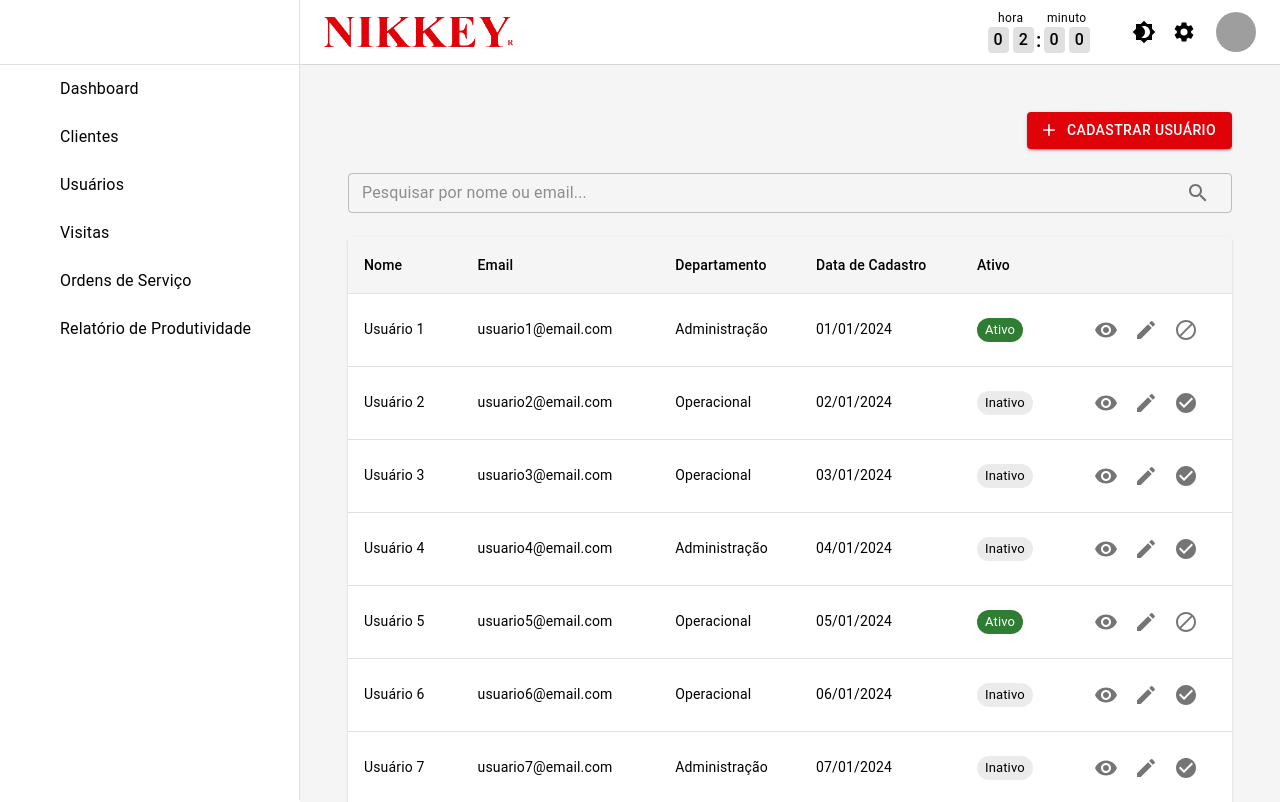
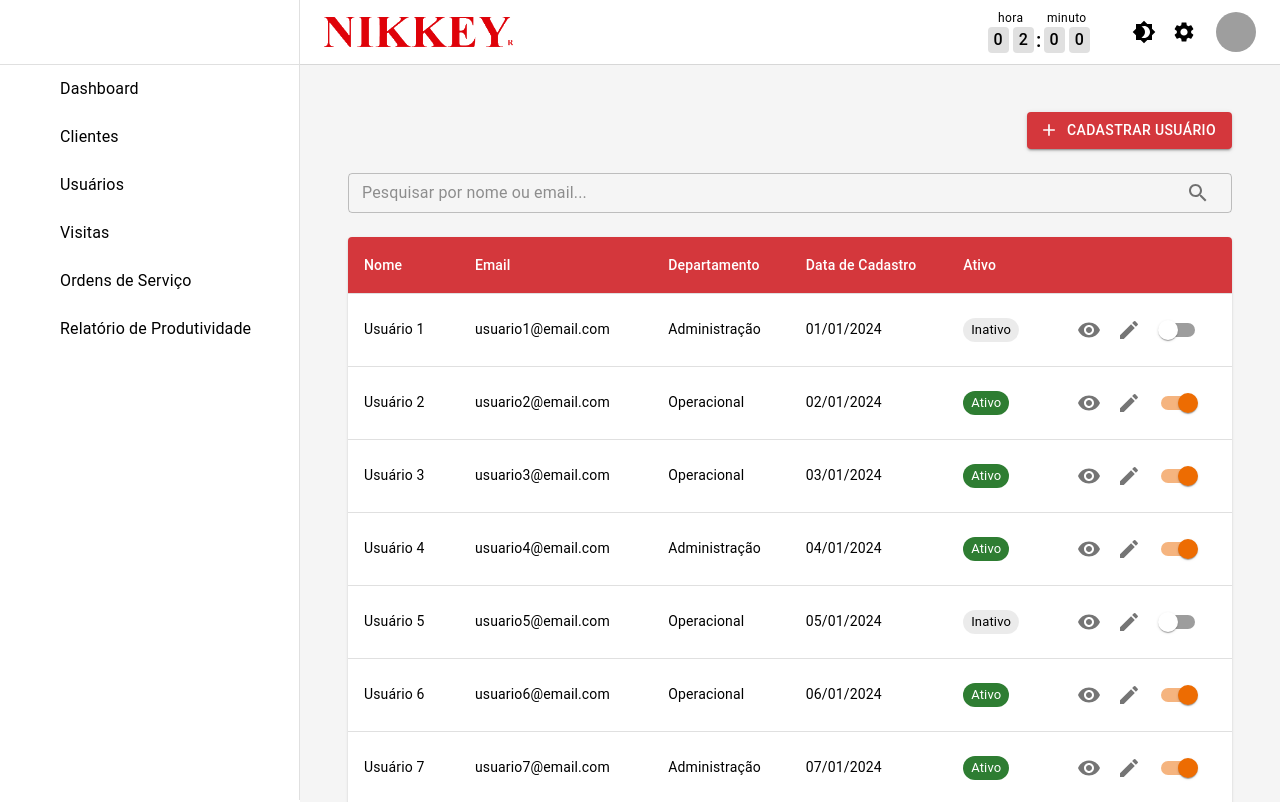
Before and after one commit to Sankhya-ABC/nikkey-frontend, a React (Vite) app: page /clientes in a window 1280 px wide. Shown: the top 802 px of the page. Built offline with nearby package versions, Linux system fonts and the light colour scheme; grey boxes are pictures that could not be loaded; some icons are missing.

Commit message:
feat: Layout with title in primary

```diff
--- a/src/components/Template/Layout/index.tsx
+++ b/src/components/Template/Layout/index.tsx
@@ -10,7 +10,11 @@ export const Layout: React.FC<LayoutProps> = ({ title, children }) => {
   return (
     <Grid container spacing={3}>
       <Grid item size={{ xs: 12 }}>
-        <Typography variant="h4" sx={{ lineHeight: 1, fontWeight: 0 }}>
+        <Typography
+          color="primary"
+          variant="h4"
+          sx={{ lineHeight: 1, fontWeight: 600 }}
+        >
           {title}
         </Typography>
       </Grid>
--- a/src/components/Template/tokens.tsx
+++ b/src/components/Template/tokens.tsx
@@ -13,7 +13,7 @@ export const themeTokens = (themeMode: ThemeMode) => ({
 
 const mainColors = {
   primary: {
-    main: "#df0209",
+    main: "#D4373C",
   },
   secondary: {
     main: "#1976d2",
--- a/src/pages/Clientes/index.tsx
+++ b/src/pages/Clientes/index.tsx
@@ -20,6 +20,7 @@ import {
   IconButton,
   InputAdornment,
   Paper,
+  Switch,
   Table,
   TableBody,
   TableCell,
@@ -28,6 +29,7 @@ import {
   TablePagination,
   TableRow,
   TextField,
+  Tooltip,
   Typography,
 } from "@mui/material";
 import { useEffect, useState } from "react";
@@ -37,7 +39,7 @@ const mockUsers = Array.from({ length: 45 }, (_, index) => ({
   nome: `Usuário ${index + 1}`,
   email: `usuario${index + 1}@email.com`,
   departamento: index % 3 === 0 ? `Administração` : `Operacional`,
-  ativo: index % 4 === 0 ? true : false,
+  ativo: index % 4 !== 0,
   dataCadastro: new Date(2024, 0, index + 1).toLocaleDateString("pt-BR"),
 }));
 
@@ -99,19 +101,25 @@ export const Clientes = () => {
     setDialogType("");
   };
 
-  const handleDeactivateUser = () => {
+  const handleToggleUserStatus = () => {
     if (selectedUser) {
       const updatedUsers = users.map((user) =>
         user.id === selectedUser.id
           ? {
               ...user,
-              ativo: user.ativo === "active" ? "inactive" : "active",
+              ativo: !user.ativo,
             }
           : user,
       );
       setUsers(updatedUsers);
       handleCloseDialog();
     }
+  };
+
+  const handleSwitchClick = (user) => {
+    setSelectedUser(user);
+    setDialogType("deactivate");
+    setOpenDialog(true);
   };
 
   const paginatedUsers = filteredUsers.slice(
@@ -144,19 +152,25 @@ export const Clientes = () => {
               </Box>
               <Box>
                 <Typography variant="subtitle2" color="textSecondary">
-                  ativo
+                  Departamento
+                </Typography>
+                <Typography variant="body1">
+                  {selectedUser.departamento}
+                </Typography>
+              </Box>
+              <Box>
+                <Typography variant="subtitle2" color="textSecondary">
+                  Status
                 </Typography>
                 <Chip
-                  label={selectedUser.ativo === "active" ? "Ativo" : "Inativo"}
-                  color={
-                    selectedUser.ativo === "active" ? "success" : "default"
-                  }
+                  label={selectedUser.ativo ? "Ativo" : "Inativo"}
+                  color={selectedUser.ativo ? "success" : "default"}
                   size="small"
                 />
               </Box>
               <Box>
                 <Typography variant="subtitle2" color="textSecondary">
-                  Data de Criação
+                  Data de Cadastro
                 </Typography>
                 <Typography variant="body1">
                   {selectedUser.dataCadastro}
@@ -186,6 +200,11 @@ export const Clientes = () => {
                 defaultValue={selectedUser.email}
                 fullWidth
               />
+              <TextField
+                label="Departamento"
+                defaultValue={selectedUser.departamento}
+                fullWidth
+              />
             </Box>
           </DialogContent>
         );
@@ -194,7 +213,7 @@ export const Clientes = () => {
         return (
           <DialogContent>
             <DialogContentText>
-              {selectedUser.ativo === "active"
+              {selectedUser.ativo
                 ? `Tem certeza que deseja desativar o usuário ${selectedUser.nome}?`
                 : `Tem certeza que deseja ativar o usuário ${selectedUser.nome}?`}
             </DialogContentText>
@@ -231,10 +250,10 @@ export const Clientes = () => {
             <Button onClick={handleCloseDialog}>Cancelar</Button>
             <Button
               variant="contained"
-              color={selectedUser?.ativo === "active" ? "warning" : "success"}
-              onClick={handleDeactivateUser}
+              color={selectedUser?.ativo ? "warning" : "success"}
+              onClick={handleToggleUserStatus}
             >
-              {selectedUser?.ativo === "active" ? "Desativar" : "Ativar"}
+              {selectedUser?.ativo ? "Desativar" : "Ativar"}
             </Button>
           </DialogActions>
         );
@@ -294,12 +313,53 @@ export const Clientes = () => {
           <Table stickyHeader aria-label="tabela de usuários">
             <TableHead>
               <TableRow>
-                <TableCell>Nome</TableCell>
-                <TableCell>Email</TableCell>
-                <TableCell>Departamento</TableCell>
-                <TableCell>Data de Cadastro</TableCell>
-                <TableCell>Ativo</TableCell>
-                <TableCell align="center" />
+                <TableCell
+                  sx={{
+                    backgroundColor: "primary.main",
+                    color: "primary.contrastText",
+                  }}
+                >
+                  Nome
+                </TableCell>
+                <TableCell
+                  sx={{
+                    backgroundColor: "primary.main",
+                    color: "primary.contrastText",
+                  }}
+                >
+                  Email
+                </TableCell>
+                <TableCell
+                  sx={{
+                    backgroundColor: "primary.main",
+                    color: "primary.contrastText",
+                  }}
+                >
+                  Departamento
+                </TableCell>
+                <TableCell
+                  sx={{
+                    backgroundColor: "primary.main",
+                    color: "primary.contrastText",
+                  }}
+                >
+                  Data de Cadastro
+                </TableCell>
+                <TableCell
+                  sx={{
+                    backgroundColor: "primary.main",
+                    color: "primary.contrastText",
+                  }}
+                >
+                  Ativo
+                </TableCell>
+                <TableCell
+                  align="center"
+                  sx={{
+                    backgroundColor: "primary.main",
+                    color: "primary.contrastText",
+                  }}
+                />
               </TableRow>
             </TableHead>
             <TableBody>
@@ -326,24 +386,31 @@ export const Clientes = () => {
                       />
                     </TableCell>
                     <TableCell align="center">
+                      <Tooltip title="Visualizar" arrow placement="top">
                         <IconButton
                           onClick={() => handleOpenDialog(user, "view")}
-                        title="Visualizar"
                         >
                           <Visibility />
                         </IconButton>
+                      </Tooltip>
+                      <Tooltip title="Editar" arrow placement="top">
                         <IconButton
                           onClick={() => handleOpenDialog(user, "edit")}
-                        title="Editar"
                         >
                           <Edit />
                         </IconButton>
-                      <IconButton
-                        onClick={() => handleOpenDialog(user, "deactivate")}
+                      </Tooltip>
+                      <Tooltip
                         title={user.ativo ? "Desativar" : "Ativar"}
+                        arrow
+                        placement="top"
                       >
-                        {user.ativo ? <Block /> : <CheckCircle />}
-                      </IconButton>
+                        <Switch
+                          checked={user.ativo}
+                          onChange={() => handleSwitchClick(user)}
+                          color={user.ativo ? "warning" : "success"}
+                        />
+                      </Tooltip>
                     </TableCell>
                   </TableRow>
                 ))
@@ -352,7 +419,6 @@ export const Clientes = () => {
           </Table>
         </TableContainer>
 
-        {/* Paginação */}
         <TablePagination
           rowsPerPageOptions={[5, 10, 25, 50]}
           component="div"
@@ -368,7 +434,6 @@ export const Clientes = () => {
         />
       </Paper>
 
-      {/* Diálogo */}
       <Dialog
         open={openDialog}
         onClose={handleCloseDialog}
@@ -378,7 +443,7 @@ export const Clientes = () => {
         <DialogTitle>
           {dialogType === "view" && "Visualizar Usuário"}
           {dialogType === "edit" && "Editar Usuário"}
-          {dialogType === "deactivate" && "Alterar ativo do Usuário"}
+          {dialogType === "deactivate" && "Alterar Status do Usuário"}
           {dialogType === "create" && "Cadastrar Novo Usuário"}
         </DialogTitle>
         {renderDialogContent()}
```
Lines whose indentation alone changed are shown as unchanged.
